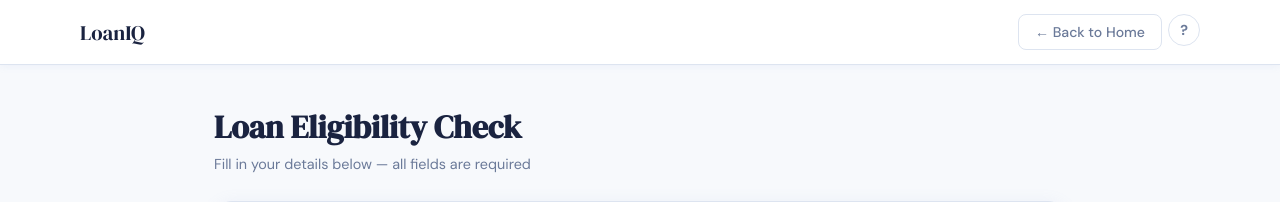
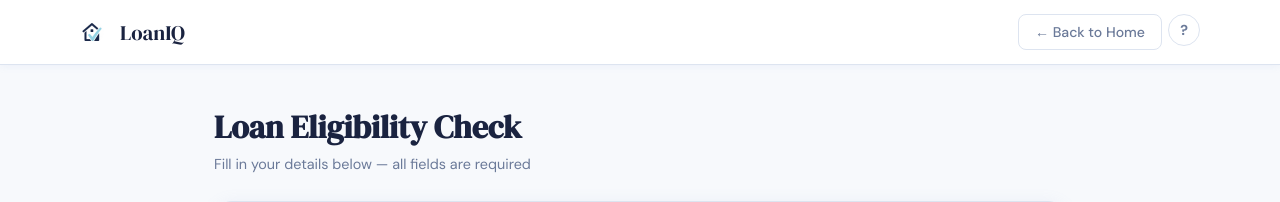
Before and after one commit to Mohit26-BM/Python_Machine_Learning, a Flask app: page /predict in a window 1280 px wide. Shown: the top 202 px of the page. Run offline with Flask 3, Linux system fonts and the light colour scheme; parts of the project's set-up code (start-up, migrations or seed data) failed here and were passed over.

Commit message:
Fix HTML encoding issues in predict.html

```diff
--- a/Loan_Prediction_SVC/templates/predict.html
+++ b/Loan_Prediction_SVC/templates/predict.html
@@ -1,19 +1,28 @@
-<!DOCTYPE html>
+<!doctype html>
 <html lang="en">
     <head>
-      <meta charset="UTF-8">
-      <meta name="viewport" content="width=device-width, initial-scale=1.0">
+        <meta charset="UTF-8" />
+        <meta name="viewport" content="width=device-width, initial-scale=1.0" />
         <title>LoanIQ — Check Eligibility</title>
-      <link rel="preconnect" href="https://fonts.googleapis.com">
-      <link href="https://fonts.googleapis.com/css2?family=DM+Sans:wght@300;400;500;600;700&family=DM+Serif+Display&display=swap" rel="stylesheet">
-      <link rel="stylesheet" href="{{ url_for('static', filename='css/style.css') }}">
-      <link rel="icon" type="image/x-icon" href="{{ url_for('static', filename='favicon.ico') }}">
+        <link rel="preconnect" href="https://fonts.googleapis.com" />
+        <link
+            href="https://fonts.googleapis.com/css2?family=DM+Sans:wght@300;400;500;600;700&family=DM+Serif+Display&display=swap"
+            rel="stylesheet"
+        />
+        <link rel="stylesheet" href="{{ url_for('static', filename='css/style.css') }}" />
+        <link rel="icon" type="image/x-icon" href="{{ url_for('static', filename='favicon.ico') }}" />
     </head>
     <body class="predict-body">
         <!-- Navbar -->
         <nav class="navbar">
             <div class="nav-inner">
-    <a href="/" class="nav-brand">LoanIQ</a>
+                <a href="/" class="nav-brand">
+                    <img
+                        src="{{ url_for('static', filename='favicon.ico') }}"
+                        style="width: 24px; height: 24px; margin-right: 8px; vertical-align: middle"
+                    />
+                    LoanIQ
+                </a>
                 <div class="nav-links">
                     <a href="/" class="btn-nav-outline">← Back to Home</a>
                     <a href="/insights" class="insights-btn" title="How does this model work?">?</a>
@@ -87,15 +96,15 @@
                     <div class="form-grid">
                         <div class="form-group">
                             <label>Applicant Income (₹)</label>
-                     <input type="number" id="applicant_income" placeholder="e.g. 5000" min="0" required>
+                            <input type="number" id="applicant_income" placeholder="e.g. 5000" min="0" required />
                         </div>
                         <div class="form-group">
                             <label>Co-applicant Income (₹)</label>
-                     <input type="number" id="coapplicant_income" placeholder="e.g. 1500" min="0" required>
+                            <input type="number" id="coapplicant_income" placeholder="e.g. 1500" min="0" required />
                         </div>
                         <div class="form-group">
                             <label>Loan Amount (₹ thousands)</label>
-                     <input type="number" id="loan_amount" placeholder="e.g. 128" min="1" required>
+                            <input type="number" id="loan_amount" placeholder="e.g. 128" min="1" required />
                         </div>
                         <div class="form-group">
                             <label>Loan Term (months)</label>
```
Lines whose indentation alone changed are shown as unchanged.
